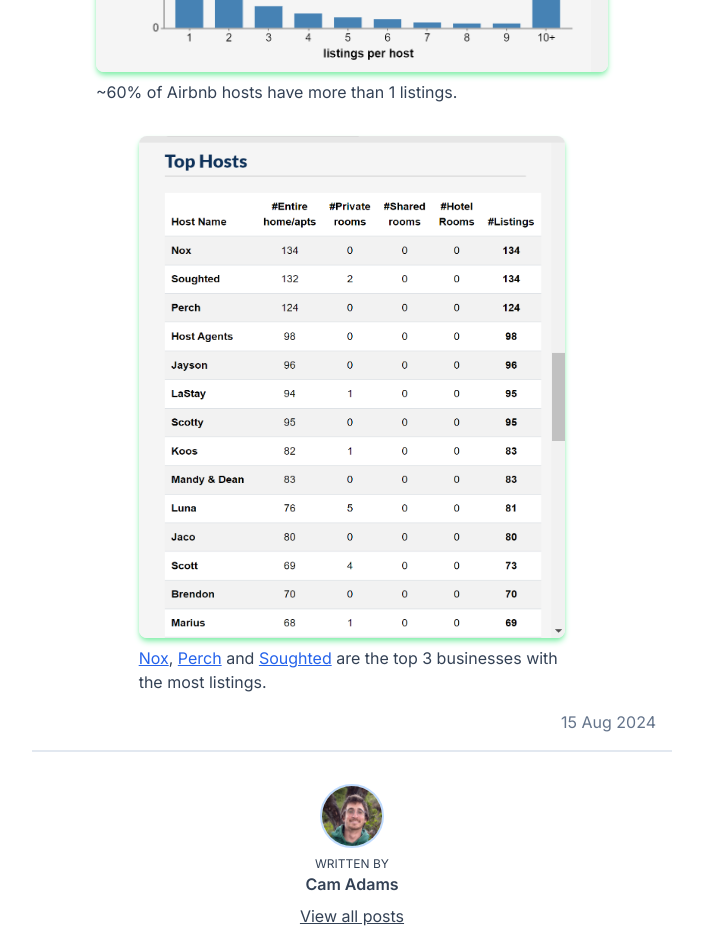
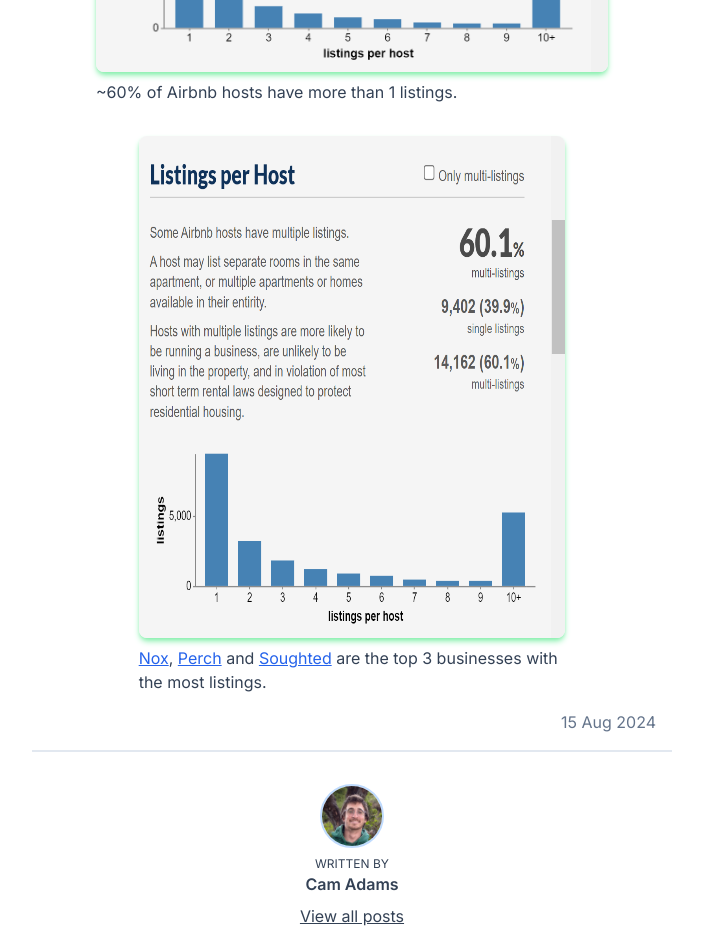
Before and after one commit to camadams/camthehuman, a Next.js app: page /blog/4 in a window 1280 px wide. Shown: the part 2360-3293 px from the top of the page, without its empty margins (288-991 px from the left). Built offline with nearby package versions, Linux system fonts and the light colour scheme.

Commit message:
fix: test changing image doesnt break blog 4

```diff
--- a/src/app/blog/4/page.tsx
+++ b/src/app/blog/4/page.tsx
@@ -95,7 +95,7 @@
 
           <div className="flex flex-col gap-2">
             <div className="relative aspect-[0.85] w-2/3 mx-auto ">
-              <Image className="absolute object-fit shadow-md rounded-lg shadow-green-300" src={"/tophost.png"} fill alt="tophost" />
+              <Image className="absolute object-fit shadow-md rounded-lg shadow-green-300" src={"/listingsperhost.png"} fill alt="tophost" />
             </div>
             <p className="w-2/3 mx-auto">
               <Anch text="Nox" link="https://www.noxrentals.com" addSpaceAtEnd={false} />,
```
